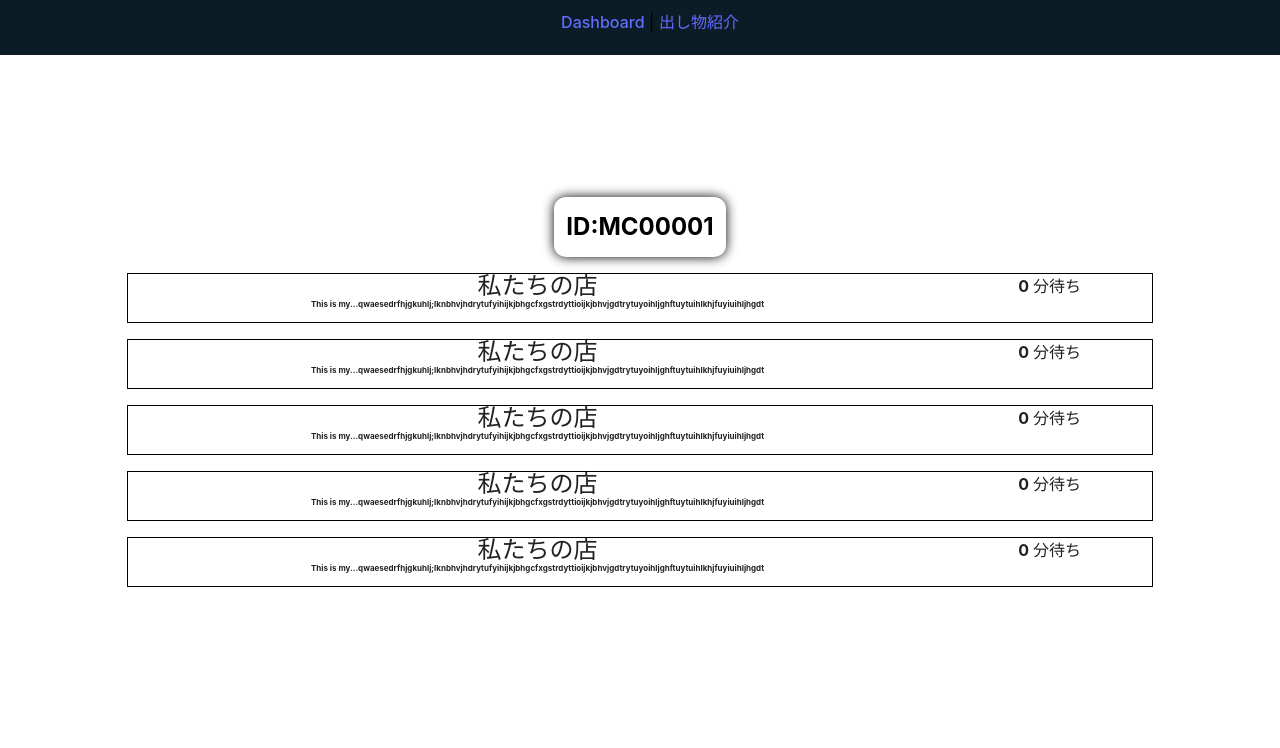
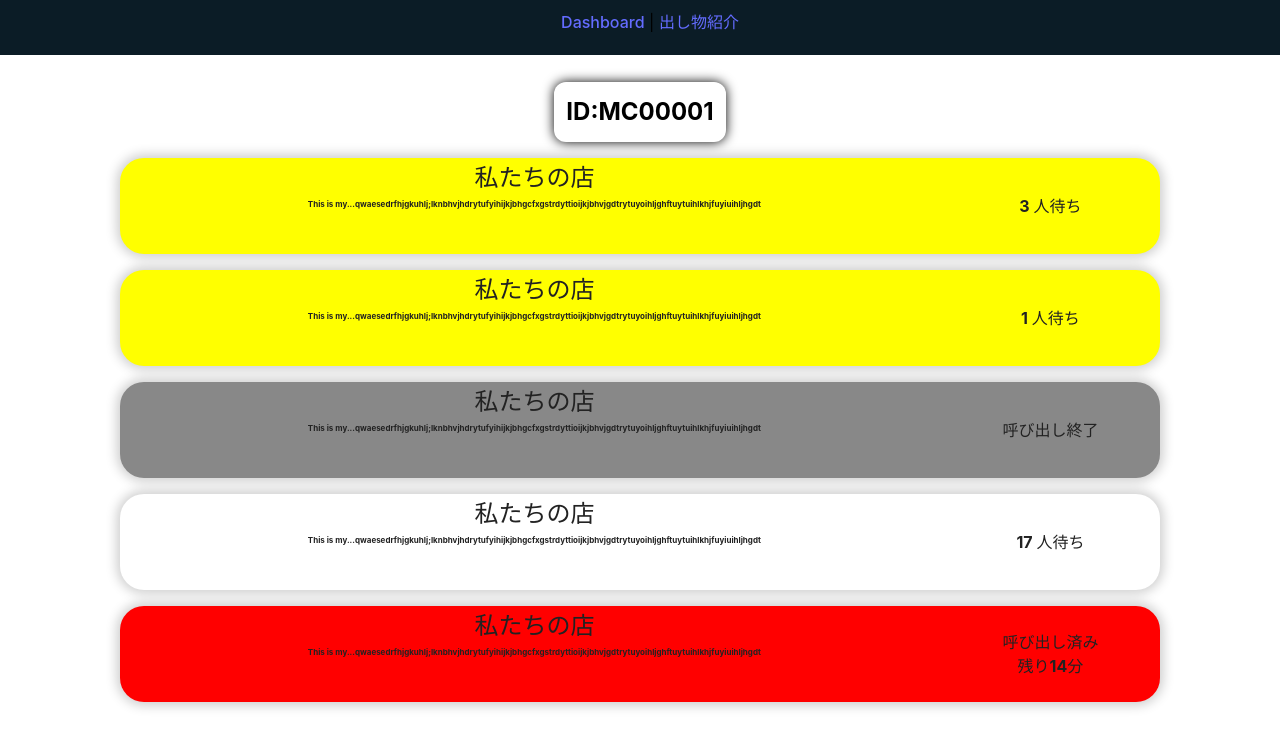
Before and after one commit to TGR-Group/MOCA-customer-frontend, a Vue app: page / in a window 1280 px wide. Shown: the top 748 px of the page. Built offline with nearby package versions, Linux system fonts and the light colour scheme.

Commit message:
➕ add 色分けを追加

```diff
--- a/src/components/StoreState.vue
+++ b/src/components/StoreState.vue
@@ -1,42 +1,68 @@
 <script setup>
-    import { ref, reactive } from 'vue';
 
 
-    const Categories = [
-        'Food' ,
-        'Attraction',
-        'Restaurant',
-        'Display',
-        'Other'
-    ];
+    import { ref, reactive, onMounted } from 'vue';
+    import StoreDatasSample from '../assets/StoreDatasSample.json';
+
+    const StoreDatas = ref(StoreDatasSample);
 
     const props = defineProps({
         StoreID: Number,
     });
-    const state = reactive({
-        StoreId: props.StoreID,
-        Category: Categories[1],
-        StoreName: '私たちの店',
-        StoreDescription: 'This is my...qwaesedrfhjgkuhlj;lknbhvjhdrytufyihijkjbhgcfxgstrdyttioijkjbhvjgdtrytuyoihljghftuytuihlkhjfuyiuihljhgdt',
-        TimeOrPeople: 'Time',
-        WaitingTimeOrpeople: 0,
-        Called: false
-    });
+
+    const StoreDatasIndex = ref(StoreDatas.value.findIndex((data) => data.StoreId == props.StoreID));
+
+    const StoreData = ref(StoreDatas.value[StoreDatasIndex.value]);
+
+    const BackGroundColor = ref('#ffffff');
+
+
+    if(StoreData.value.CalledOver){
+        BackGroundColor.value = '#888888';
+    }else if (StoreData.value.Called) {
+        BackGroundColor.value = '#ff0000';
+    }else if (StoreData.value.WaitingPeople <= 5) {
+        BackGroundColor.value = '#ffff00';
+    }
+
+    /////////////////////////////////////////////////////////////////////////////////
+
+    const NowDate = ref(new Date());
+    const NowGetTime = ref(NowDate.value.getTime());
+    const AfterThirtyMinutes = ref(30 * 60 * 1000 + NowGetTime.value);
+
+    const RemainingTime = ref(null);
+    if (StoreData.value.Called) {
+        StoreData.value.CalledOverTime = AfterThirtyMinutes.value - (945 * 1000);
+        RemainingTime.value = Math.floor((StoreData.value.CalledOverTime - NowGetTime.value) / 1000 / 60);
+        console.log(RemainingTime.value);
+    }
+
 </script>
 
 <template>
     <div class="StoreBox">
-        <div class="StoreName">{{ state.StoreName }}</div>
-        <div class="StoreDiscription">{{ state.StoreDescription }}</div>
-        <div v-if="state.Called" class="StoreState">
-            呼び出し済み
+
+        <div class="StoreName">{{ StoreData.StoreName }}</div>
+
+        <div class="StoreDiscription">{{ StoreData.StoreDescription }}</div>
+
+        <div class="StoreState">
+
+
+            <div v-if="StoreData.CalledOver">
+                呼び出し終了
+            </div>
+            <div v-else-if="StoreData.Called">
+                呼び出し済み<br>残り{{ RemainingTime }}分
+            </div>
+            <div v-else>
+                {{ StoreData.WaitingPeople }} 人待ち
+
+            </div>
+
         </div>
-        <div v-else-if="state.TimeOrPeople === 'Time'" class="StoreState">
-            {{ state.WaitingTimeOrpeople }} 分待ち
-        </div>
-        <div v-else class="StoreState">
-            {{ state.WaitingTimeOrpeople }} 人待ち
-        </div>
+
     </div>
 </template>
 
@@ -44,14 +70,19 @@
 <style scoped>
     .StoreBox {
         display: grid;
-        border: 1px solid #000000;
         width: 80%;
         max-height: 5em;
-        margin: 0 auto;
+        margin: 0.5em auto;
         height: fit-content;
         grid-template-columns: 4fr 1fr;
-        grid-template-rows: 1fr 1fr;
-        gap: 0;
+        grid-template-rows: 1fr 2fr;
+        background-color: v-bind(BackGroundColor);
+        border-radius: 1.5em;
+        box-shadow: 0 0em 0.7em 0.2em rgba(0, 0, 0, 0.2);
+        font-weight: bold;
+        text-decoration: none;
+        padding: 0.5em;
+        gap: 0.5em;
     }
     .StoreName {
         top: 0%;
@@ -67,17 +98,19 @@
     }
     .StoreState {
         left: 100%;
-        font-size: 1em;
+        font-size: 1.0em;
         font-weight: bold;
         grid-column: 2;
         grid-row: 1 / 3;
-        height: fit-content;
+        top: 0;
+        bottom: 0;
+        margin: auto;
     }
     .StoreDiscription {
         font-size: 0.5em;
         font-weight: bold;
         word-break: break-all;
-        overflow: hidden;
+        overflow: scroll;
         grid-column: 1;
         grid-row: 2 / 3;
         height: 75%;
```
